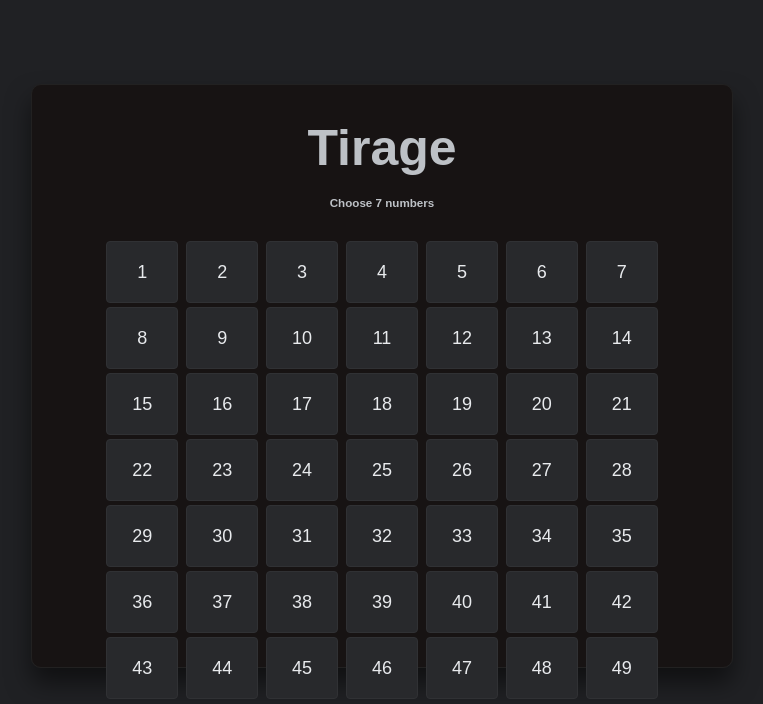
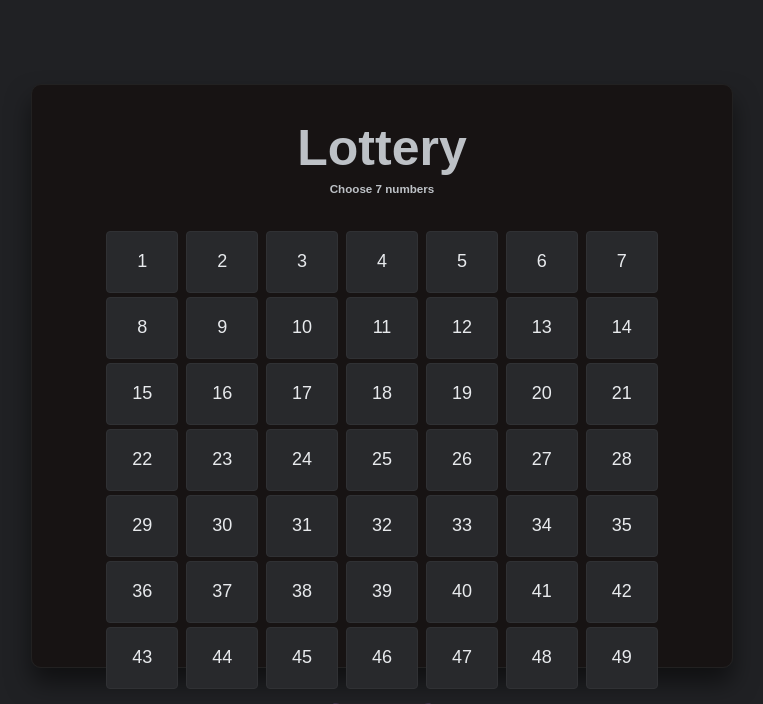
Before and after one commit to MarouBen/PHP-Lottery, a PHP site: page / in a window 1280 px wide. Shown: the top 704 px of the page, without its empty margins (258-1021 px from the left). Run offline with PHP 8.4, Linux system fonts and the light colour scheme.

Commit message:
Update index.php

```diff
--- a/index.php
+++ b/index.php
@@ -10,8 +10,8 @@
 </head>
 <body>
     <div id="cont">
-        <h1 style="font-size:50px;margin-bottom:10px;">Tirage</h1>
-        <h5 style="display: block; margin-bottom:30px;">Choose 7 numbers</h5>
+        <h1 style="font-size:50px;margin-bottom:0px;">Lottery</h1>
+        <h5 style="display: block; margin-bottom:34px;margin-top:5px;">Choose 7 numbers</h5>
         <?php for($i=1;$i<=49;$i++){ ?>
             <div class="num"><?=$i?></div>
         <?php } ?>
```
